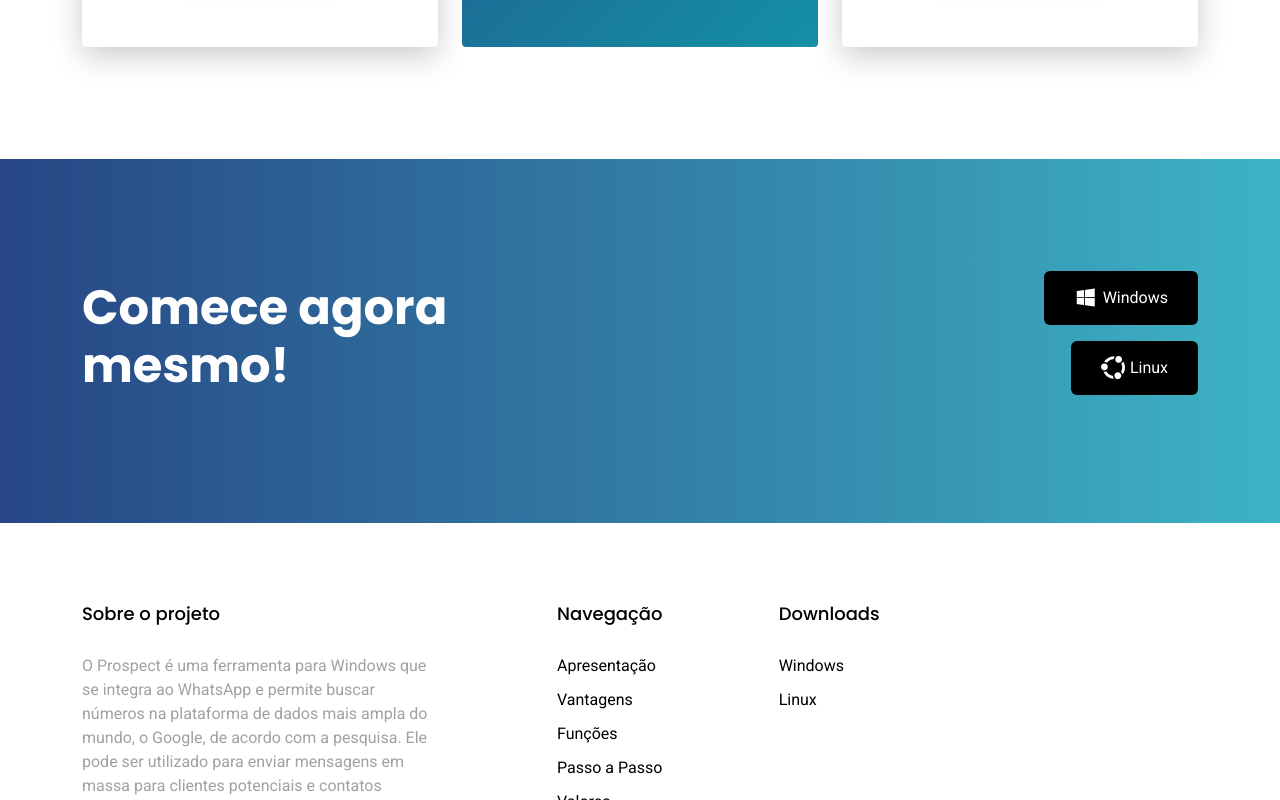
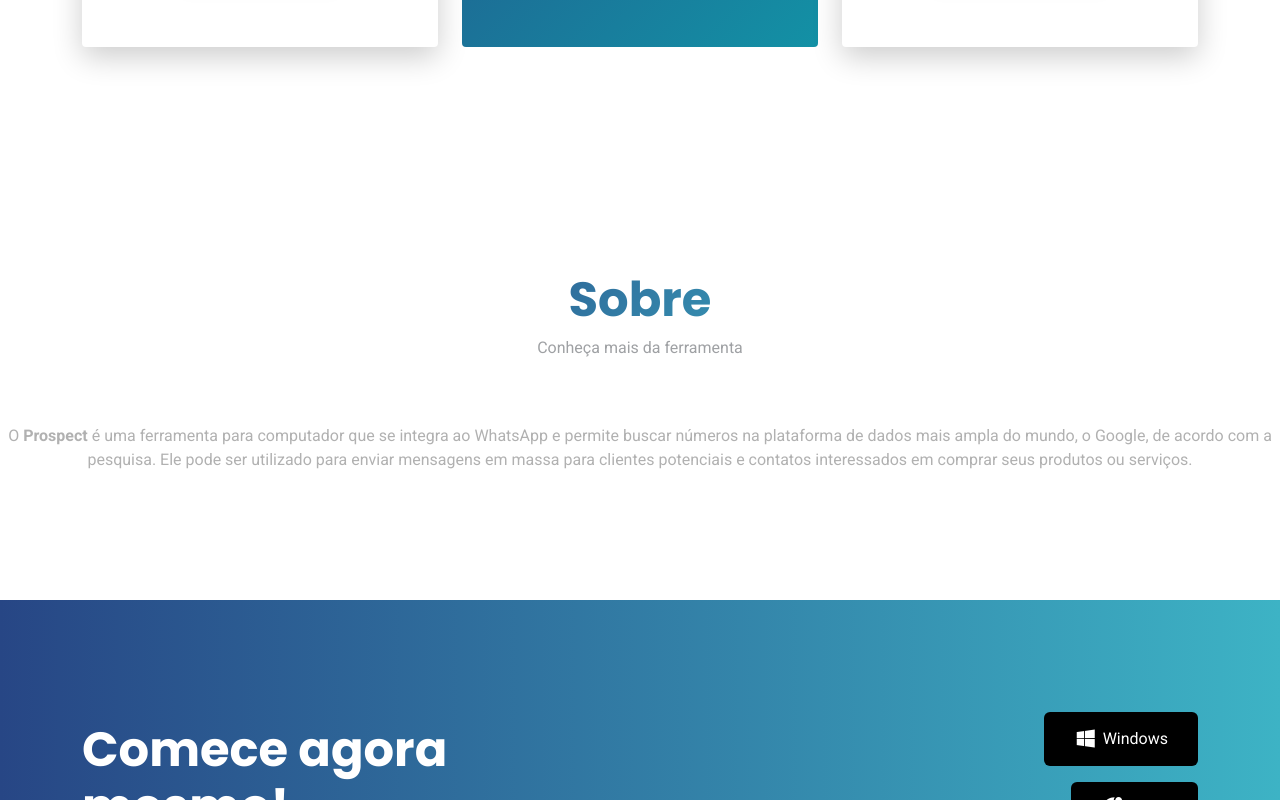
Before and after one commit to luarrekcah/prospect-landing-page, a plain HTML site: page index.html in a window 1280 px wide. Shown: the part 4060-4860 px from the top of the page. Drawn offline with Linux system fonts and the light colour scheme.

Commit message:
added about

```diff
--- a/index.html
+++ b/index.html
@@ -116,11 +116,7 @@
                   frameborder="0"
                   allow="autoplay; fullscreen; picture-in-picture"
                   allowfullscreen
-                    style="
-                      position: relative;
-                      width: 400px;
-                      height: 400px;
-                    "
+                  style="position: relative; width: 400px; height: 400px"
                   title="Tutorial B&amp;aacute;sico Prospect"
                 ></iframe>
               </div>
@@ -286,10 +282,11 @@
             <div class="col-md-4">
               <div class="step">
                 <span class="number">01</span>
-                <h3>Instale a ferramenta</h3>
+                <h3>Instalação</h3>
                 <p>
                   Baixe a ferramenta e nos informe a sua chave de acesso, para
-                  que ocorra a liberação
+                  que ocorra a liberação.
+                  <b>É nessário ter Google Chrome.</b>
                 </p>
                 <p>
                   <a
@@ -307,8 +304,8 @@
                 <span class="number">02</span>
                 <h3>Entre com seu Whatsapp</h3>
                 <p>
-                  Quando a ferramenta entrar, vai mostrar um código QR de
-                  conexão para seu Whatsapp.
+                  Quando a ferramenta carregar, vai mostrar um código QR de
+                  conexão para seu Whatsapp. Escaneie.
                 </p>
                 <p>
                   <a
@@ -398,7 +395,7 @@
                 <span>&nbsp;</span>
                 <h3>Teste grátis</h3>
                 <ul class="list-unstyled">
-                  <li>Limitado a 50 requests</li>
+                  <li>Limitado a 100 requests</li>
                   <li>Todas as funções liberadas</li>
                 </ul>
                 <div class="price-cta">
@@ -460,6 +457,32 @@
                 </div>
               </div>
             </div>
+          </div>
+        </div>
+      </section>
+
+      <section class="section">
+        <div class="container">
+          <div class="row justify-content-center text-center" id="sobre">
+            <div class="col-md-7 mb-5">
+              <h2 class="section-heading">Sobre</h2>
+              <p>Conheça mais da ferramenta</p>
+            </div>
+          </div>
+        </div>
+        <div
+          class="row justify-content-center text-center"
+          data-aos="fade-up"
+          data-aos-delay="100"
+        >
+          <div class="feature-1 text-center">
+            <p>
+              O <b>Prospect</b> é uma ferramenta para computador que se integra ao
+              WhatsApp e permite buscar números na plataforma de dados mais
+              ampla do mundo, o Google, de acordo com a pesquisa. Ele pode ser
+              utilizado para enviar mensagens em massa para clientes potenciais
+              e contatos interessados em comprar seus produtos ou serviços.
+            </p>
           </div>
         </div>
       </section>
```
Lines whose indentation alone changed are shown as unchanged.
